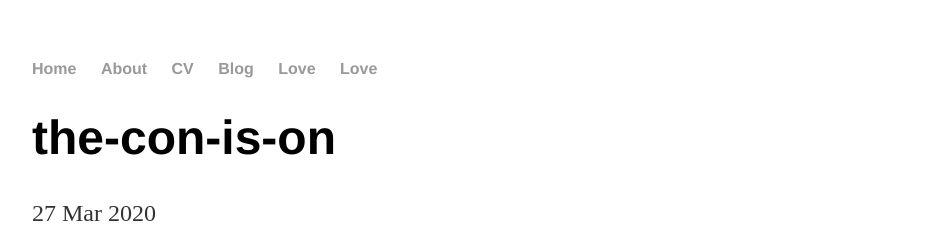
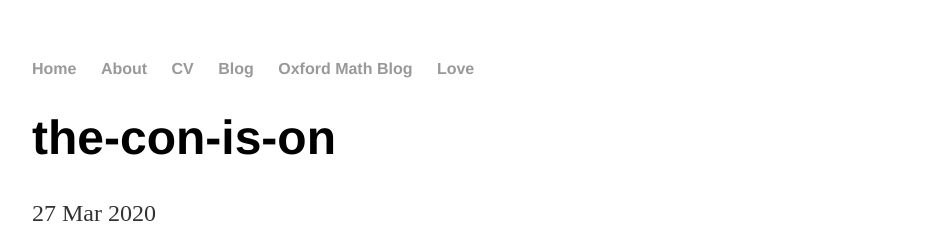
Before and after one commit to Jasoncbourne/Jasoncbourne.github.io, a Jekyll site: the page built from _posts/2020-03-27-the-con-is-on.md, in a window 1280 px wide. Shown: the top 252 px of the page, without its empty margins (160-1111 px from the left). Built offline with Jekyll 4.4.1, drawn with Linux system fonts in a browser that asks for light colours.

Commit message:
Update default.html

```diff
--- a/_layouts/default.html
+++ b/_layouts/default.html
@@ -12,7 +12,7 @@
 		        	<li><a href="/about">About</a></li>
 	        		<li><a href="/cv">CV</a></li>
 	        		<li><a href="/blog">Blog</a></li>
-				<li><a href="/Oxford Math Blog">Love</a></li>
+				<li><a href="/Oxford Math Blog">Oxford Math Blog</a></li>
 				<li><a href="/love">Love</a></li>
 	    		</ul>
 			</nav>
```
